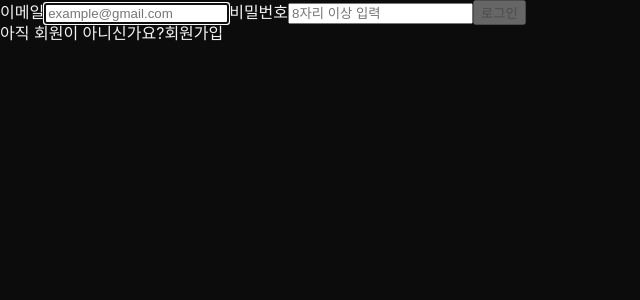
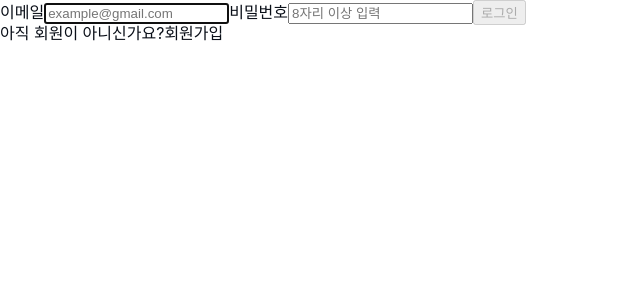
Before and after one commit to Everylisy/wanted-pre-onboarding-frontend, a React (Create React App) app: page / in a window 1280 px wide. Shown: the top 300 px of the page, without its empty margins (0-640 px from the left). Built offline with nearby package versions, Linux system fonts and the light colour scheme; a web font is replaced by a local one.

Commit message:
style: 전역 배경 색상, 폰트 색상 변경

```diff
--- a/src/GlobalStyle.js
+++ b/src/GlobalStyle.js
@@ -139,8 +139,8 @@ table {
   box-sizing: border-box;
 }
 body {
-  background-color: #0c0c0c;
-  color: #f3f3f3;
+  background-color: #ffffff;
+  color: #0a0f18;
   font-family: -apple-system, BlinkMacSystemFont, 'Apple SD Gothic Neo',
     'Pretendard Variable', Pretendard, Roboto, 'Noto Sans KR', 'Segoe UI',
     'Malgun Gothic', 'Apple Color Emoji', 'Segoe UI Emoji', 'Segoe UI Symbol',
```
